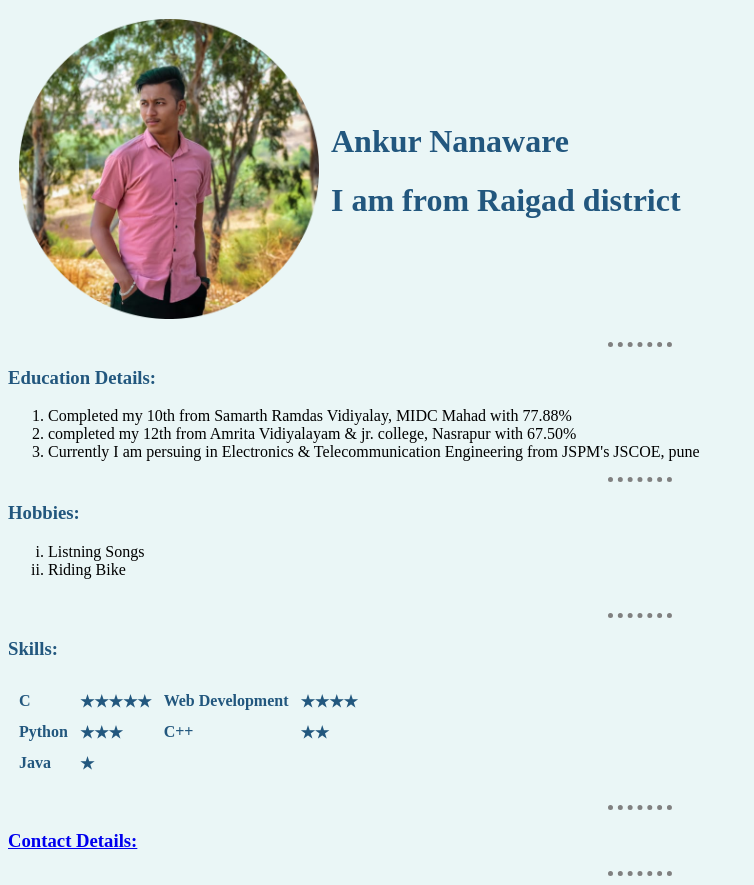
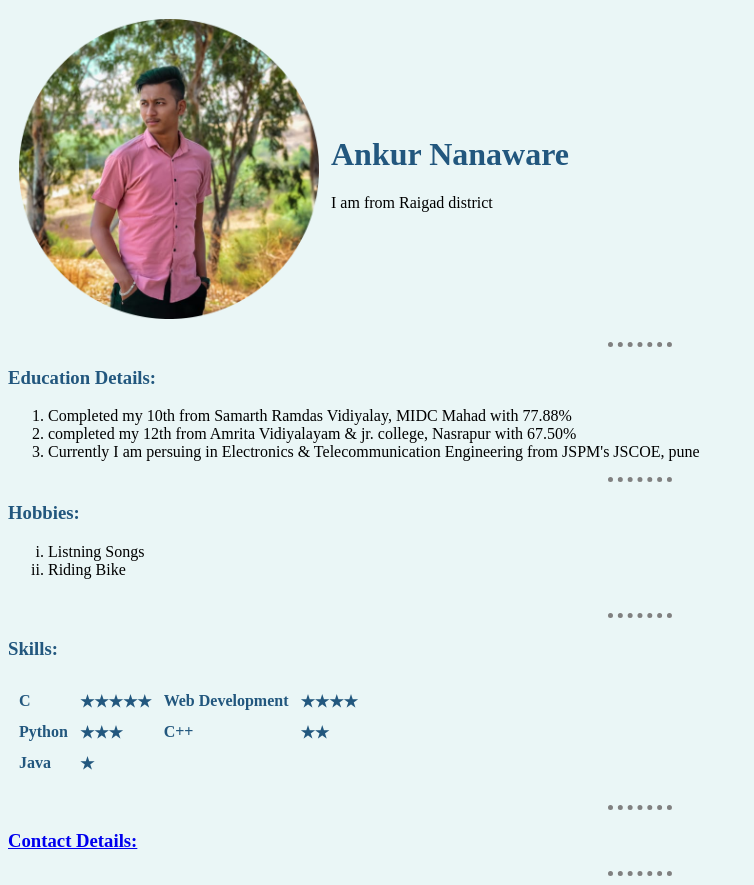
Before and after one commit to ankurnanaware23/sample-website, a plain HTML site: page index.html in a window 1280 px wide. Shown: the whole page, without its empty margins (0-754 px from the left). Drawn offline with Linux system fonts and the light colour scheme.

Commit message:
Update index.html

```diff
--- a/index.html
+++ b/index.html
@@ -14,7 +14,7 @@
       <td><img src="Ankur img.png" alt="Profile picture of Ankur Nanaware" height="300" width="300"></td>
       <td>
         <h1>Ankur Nanaware</h1>
-        <h1>I am from Raigad district </h1>
+        <p>I am from Raigad district </p>
       </td>
     </tr>
   </table>
```
